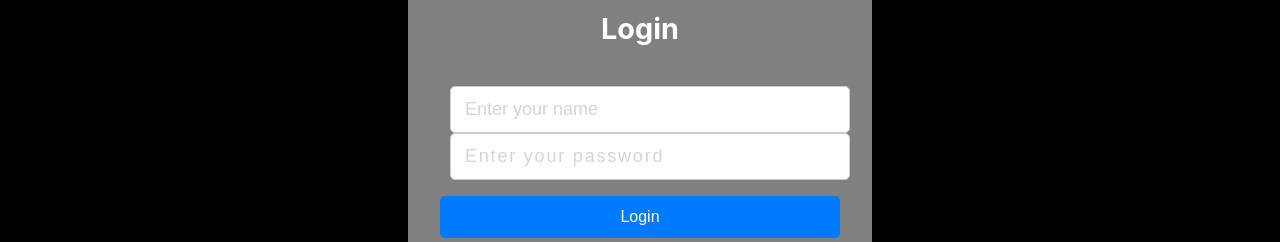
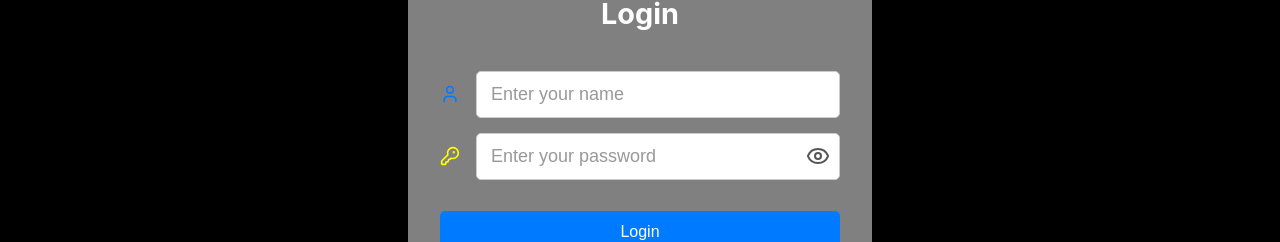
Before and after one commit to unik24/React-Project-2025, a React (Create React App) app: page /login in a window 1280 px wide. Shown: the part 272-514 px from the top of the page. Built offline with nearby package versions, Linux system fonts and the light colour scheme; no server answers.

Commit message:
refactor(input): Improve Input component styling and consistency

```diff
--- a/src/components/Input/Input.js
+++ b/src/components/Input/Input.js
@@ -1,5 +1,7 @@
-import React, { useEffect, useState } from "react";
+import React, { useEffect, useState, useRef } from "react";
 import styles from "./Input.module.css";
+import { EyeClosedIcon } from "../Icons/EyeClosedIcon/EyeClosedIcon";
+import { EyeIcon } from "../Icons/EyeIcon/EyeIcon";
 
 const Input = ({
   value,
@@ -7,28 +9,35 @@ const Input = ({
   placeholder = "",
   type,
   icon,
+  externalIcon,
   debounce,
   size,
+  className: externalClassName,
 }) => {
   const [internalValue, setInternalValue] = useState(value || "");
+  const [showPassword, setShowPassword] = useState(false);
+
+  const onChangeRef = useRef(onChange);
+  useEffect(() => {
+    onChangeRef.current = onChange;
+  }, [onChange]);
 
   useEffect(() => {
+    if (value !== internalValue) {
       setInternalValue(value || "");
+    }
   }, [value]);
 
   useEffect(() => {
     if (debounce != null) {
       const handler = setTimeout(() => {
-        if (internalValue !== value) {
-          onChange(internalValue);
-        }
+        onChangeRef.current(internalValue);
       }, debounce);
 
       return () => clearTimeout(handler);
     } else {
-      onChange(internalValue);
     }
-  }, [internalValue, debounce, onChange, value]);
+  }, [internalValue, debounce]);
 
   const inputClass = [
     styles.inputElement,
@@ -36,20 +45,53 @@ const Input = ({
     type === "password" && styles.passwordInput,
     size === "small" && styles.inputSmall,
     size === "large" && styles.inputLarge,
+    externalClassName,
   ]
     .filter(Boolean)
     .join(" ");
 
+  const isPassword = type === "password";
+  const inputType = isPassword && showPassword ? "text" : type;
+
+  const handleChange = (e) => {
+    const newValue = e.target.value;
+    setInternalValue(newValue);
+
+    if (debounce == null && onChangeRef.current) {
+      onChangeRef.current(newValue);
+    }
+  };
+
   return (
+    <div className={styles.wrapper}>
+      {externalIcon && (
+        <div className={styles.externalIcon}>{externalIcon}</div>
+      )}
       <div className={styles.inputContainer}>
         {icon && <div className={styles.icon}>{icon}</div>}
         <input
-        type={type}
+          type={inputType}
           placeholder={placeholder}
           className={inputClass}
           value={internalValue}
-        onChange={(e) => setInternalValue(e.target.value)}
+          onChange={handleChange}
         />
+        {isPassword && (
+          <div
+            className={styles.passwordToggle}
+            onClick={() => setShowPassword((prev) => !prev)}
+            style={{
+              position: "absolute",
+              right: "10px",
+              top: "50%",
+              transform: "translateY(-50%)",
+              cursor: "pointer",
+            }}
+          >
+            {showPassword ? <EyeClosedIcon size={20} /> : <EyeIcon size={20} />}
+          </div>
+        )}
+      </div>
     </div>
   );
 };
--- a/src/components/Input/Input.module.css
+++ b/src/components/Input/Input.module.css
@@ -1,26 +1,22 @@
+.wrapper {
+  display: flex;
+  align-items: center;
+  flex-grow: 1;
+  width: 100%;
+  margin-bottom: 15px;
+}
+
 .inputContainer {
   position: relative;
   display: flex;
   align-items: center;
   width: 100%;
-  max-width: 400px;
-  margin-left: 10px;
-  margin-right: 10px;
-}
-
-.icon {
-  position: absolute;
-  left: 10px;
-  color: #555;
-  pointer-events: none;
-  /* comentario */
-  display: flex;
-  align-items: center;
-  justify-content: center;
-  height: 100%;
+  flex-grow: 1;
 }
 
 .inputElement {
+  width: 100%;
+  min-width: 0;
   border: 1px solid #ccc;
   border-radius: 5px;
   font-size: 16px;
@@ -38,20 +34,16 @@
 }
 
 .inputElement::placeholder {
-  color: #d1d5db;
+  color: #999;
 }
 
 .passwordInput {
   letter-spacing: 0.1em;
 }
-/*
-.searchInput {
-  padding-left: 35px;
-  /* padding: 10px 10px 10px 35px;
-  border: 1px solid #ccc;
-  border-radius: 5px;
-  font-size: 16px;
-  flex-grow: 1; */
+
+.passwordInput::placeholder {
+  letter-spacing: 0;
+}
 
 .inputSmall {
   font-size: 14px;
@@ -66,5 +58,41 @@
 }
 
 .hasIcon {
-  padding-left: 35px;
+  padding-left: 35px !important;
 }
+
+.icon {
+  position: absolute;
+  left: 10px;
+  color: #555;
+  pointer-events: none;
+  display: flex;
+  align-items: center;
+  justify-content: center;
+  height: 100%;
+}
+
+.passwordToggle {
+  position: absolute;
+  right: 10px;
+  top: 50%;
+  transform: translateY(-50%);
+  cursor: pointer;
+  color: #555;
+  z-index: 2;
+  display: flex;
+  align-items: center;
+  justify-content: center;
+}
+
+.externalIcon {
+  display: flex;
+  align-items: center;
+  justify-content: center;
+}
+
+@media (min-width: 768px) {
+  .inputContainer {
+    max-width: 400px;
+  }
+}
```
Lines whose indentation alone changed are shown as unchanged.
